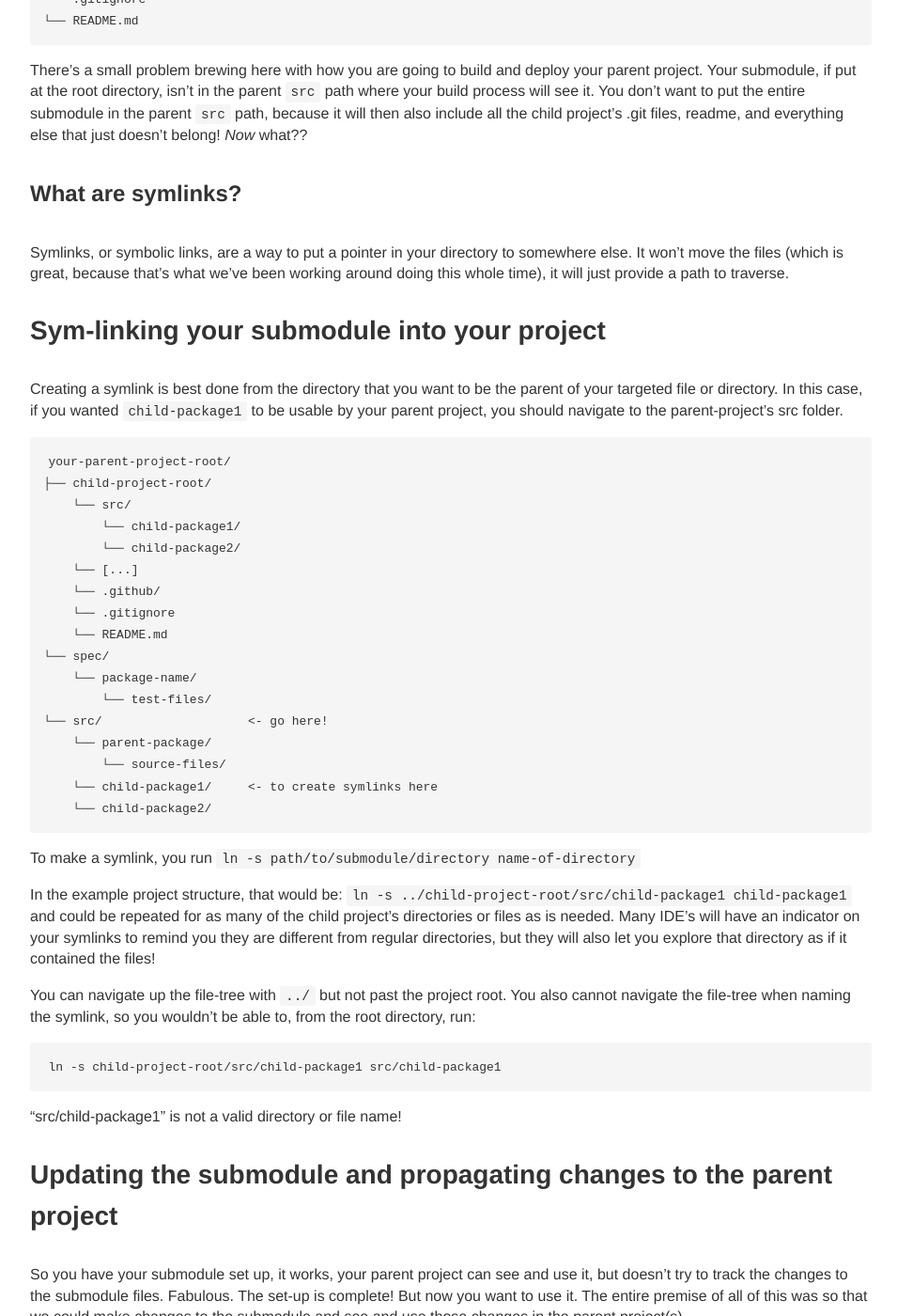
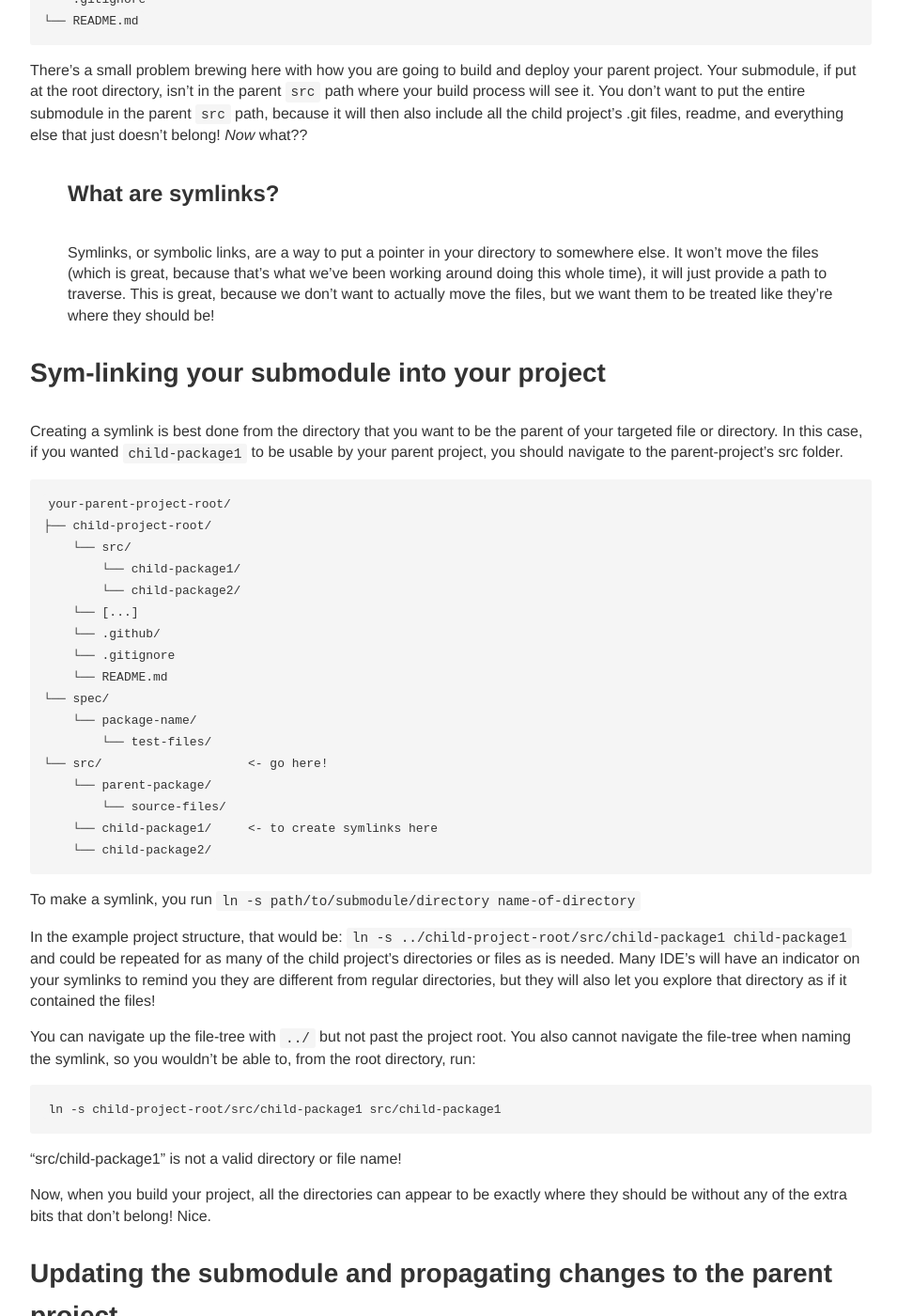
Before and after one commit to 7vanael/7vanael.github.io, a Jekyll site: the page built from _posts/2026-01-20-from-outline.md, in a window 1280 px wide and 1400 px high, scrolled down 3947 px. Shown: the whole window at 94% size, without its empty margins (160-1115 px from the left). Built offline with Jekyll 4.4.1, drawn with Linux system fonts in a browser that asks for light colours.

Commit message:
Drafting

````diff
--- a/_posts/2026-01-20-from-outline.md
+++ b/_posts/2026-01-20-from-outline.md
@@ -125,10 +125,10 @@ your-parent-project-root/
 ```
 There's a small problem brewing here with how you are going to build and deploy your parent project. Your submodule, if put at the root directory, isn't in the parent `src` path where your build process will see it. You don't want to put the entire submodule in the parent `src` path, because it will then also include all the child project's .git files, readme, and everything else that just doesn't belong! _Now_ what??
 
-#### What are symlinks?
-Symlinks, or symbolic links, are a way to put a pointer in your directory to somewhere else.
-It won't move the files (which is great, because that's what we've been working around doing this whole time), it
-will just provide a path to traverse.
+>#### What are symlinks?
+>Symlinks, or symbolic links, are a way to put a pointer in your directory to somewhere else.
+>It won't move the files (which is great, because that's what we've been working around doing this whole time), it will just provide a path to traverse.
+>This is great, because we don't want to actually move the files, but we want them to be treated like they're where they should be!
 
 ### Sym-linking your submodule into your project
 Creating a symlink is best done from the directory that you want to be the parent of your targeted
@@ -172,6 +172,7 @@ ln -s child-project-root/src/child-package1 src/child-package1
 "src/child-package1" is not a valid directory or file name!
 
 
+Now, when you build your project, all the directories can appear to be exactly where they should be without any of the extra bits that don't belong! Nice.
 
 ### Updating the submodule and propagating changes to the parent project
 So you have your submodule set up, it works, your parent project can see and use it, but doesn't try to track the changes to the submodule files. Fabulous. The set-up is complete! But now you want to use it. The entire premise of all of this was so that we could make changes to the submodule and see and use those changes in the parent project(s).
````
